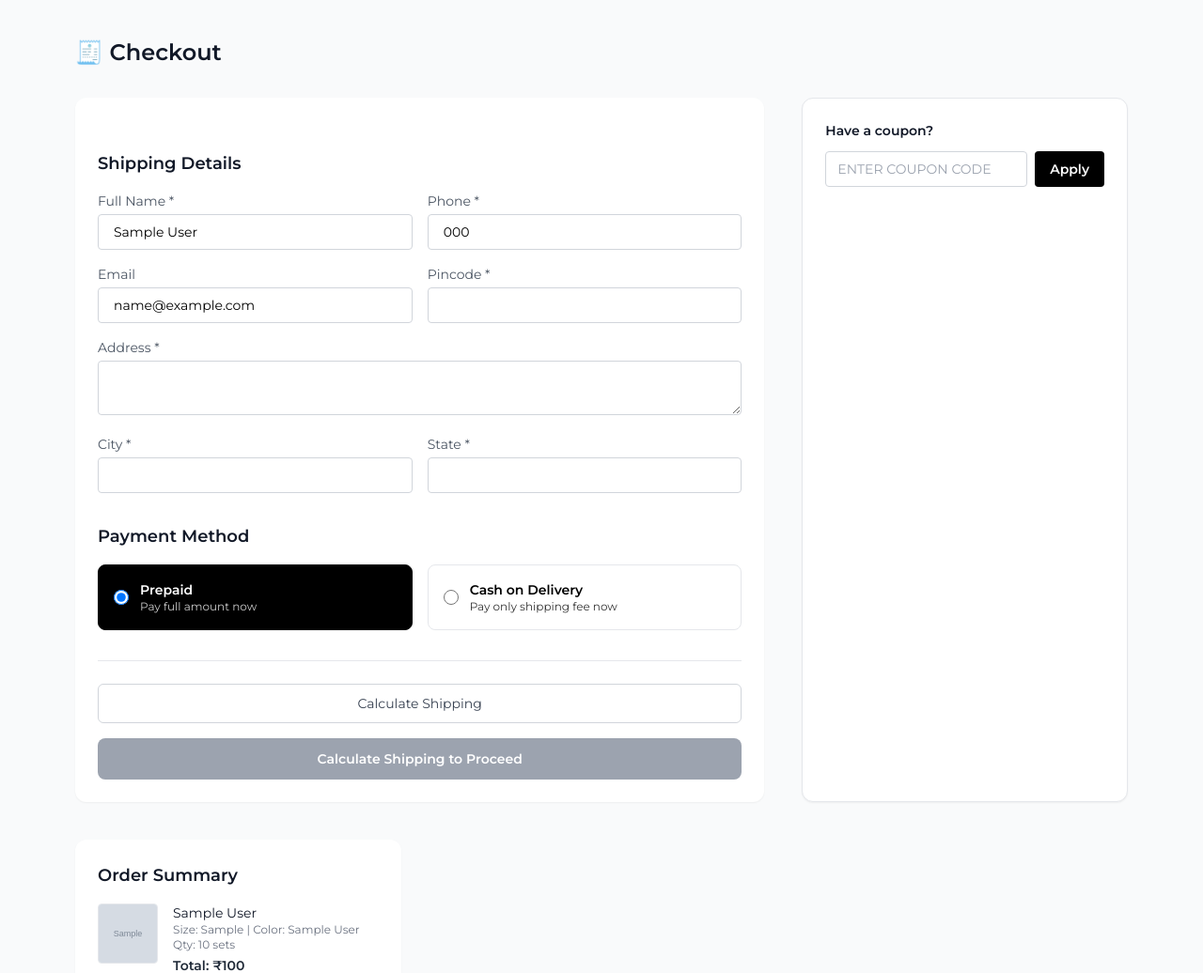
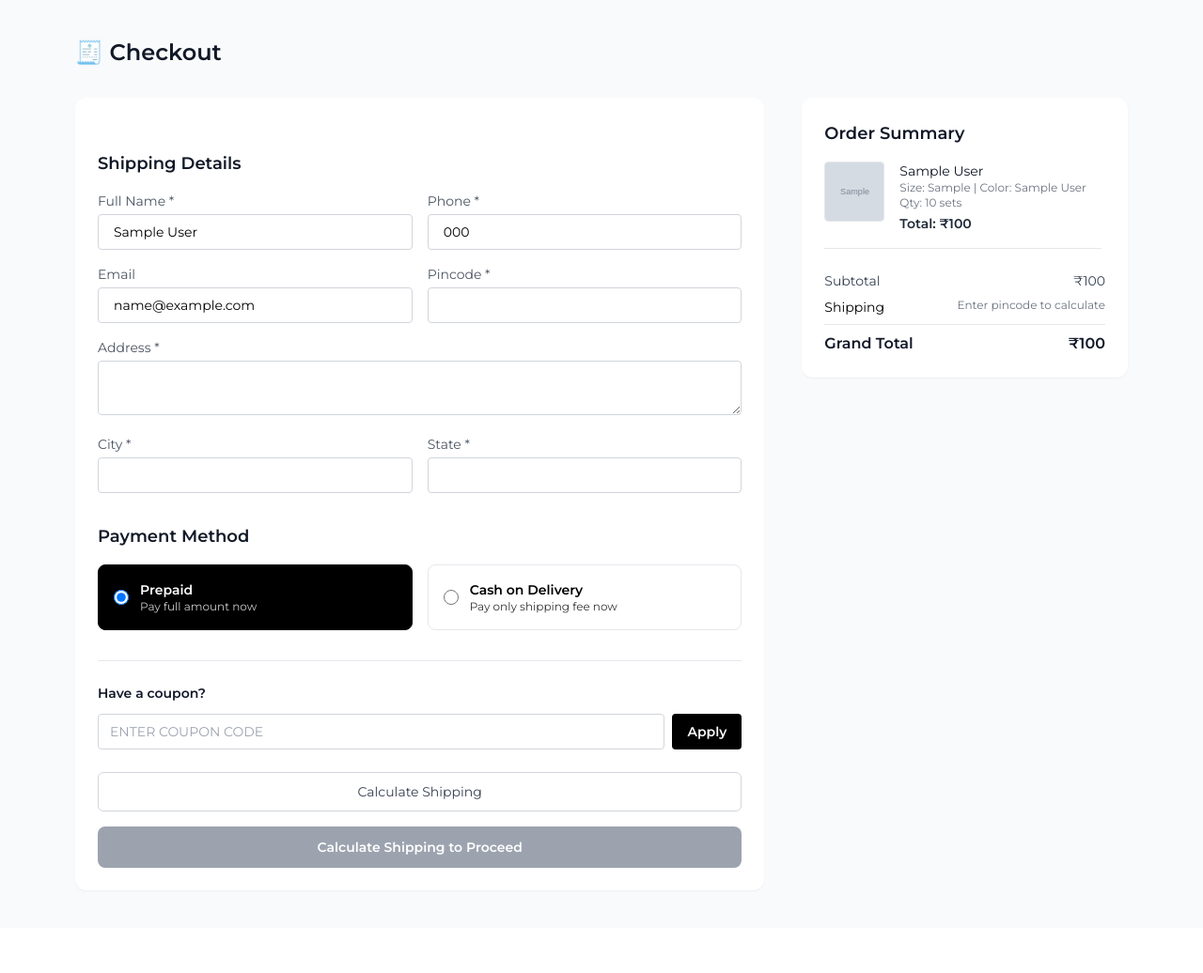
Before and after one commit to waseans/clauch-Clothing, a Django app: page /order/checkout/ in a window 1280 px wide. Shown: the part 85-1121 px from the top of the page at 94% size. Run offline with Django 5.2, Linux system fonts and the light colour scheme; a user stored in the database is signed in; tables that the repository leaves empty hold one stand-in row (values such as "Sample post"); grey boxes marked "Sample" are stand-in pictures; some libraries are stand-ins or nearby versions.

Commit message:
Fix checkout layout: Move coupon input before calculate shipping

```diff
--- a/clothingstore/user/templates/order/checkout.html
+++ b/clothingstore/user/templates/order/checkout.html
@@ -77,17 +77,6 @@
         </div>
       </div>
     </div>
-
-    <!-- Coupon Section -->
-    <div class="lg:col-span-1 bg-white p-6 rounded-xl border order-2 lg:order-3 mt-6 lg:mt-0 shadow-sm">
-        <h3 class="text-sm font-semibold mb-3 text-gray-900">Have a coupon?</h3>
-        <div class="flex gap-2 mb-2">
-            <input type="text" id="coupon-input" placeholder="Enter coupon code" value="{{ coupon_code|default:'' }}" class="flex-1 px-3 py-2 text-sm border border-gray-300 rounded focus:outline-none focus:ring-1 focus:ring-black uppercase">
-            <button type="button" id="apply-coupon-btn" class="px-4 py-2 bg-black text-white text-sm font-semibold rounded hover:bg-gray-800 transition disabled:opacity-50">Apply</button>
-        </div>
-        <button type="button" id="remove-coupon-btn" class="{% if not coupon_code %}hidden{% endif %} text-xs text-red-600 hover:underline">Remove Coupon</button>
-    </div>
-
     <form method="POST" class="lg:col-span-2 bg-white p-6 rounded-xl shadow-sm space-y-8 order-last lg:order-1" id="checkout-form">
       {% csrf_token %}
       <input type="hidden" name="razorpay_payment_id" id="razorpay_payment_id">
@@ -155,6 +144,17 @@
       </div>
 
       <div class="border-t pt-6 space-y-4">
+
+        <!-- Coupon Section inside form -->
+        <div>
+          <h3 class="text-sm font-semibold mb-3 text-gray-900">Have a coupon?</h3>
+          <div class="flex gap-2 mb-2">
+              <input type="text" id="coupon-input" placeholder="Enter coupon code" value="{{ coupon_code|default:'' }}" class="flex-1 px-3 py-2 text-sm border border-gray-300 rounded focus:outline-none focus:ring-2 focus:ring-black uppercase">
+              <button type="button" id="apply-coupon-btn" class="px-4 py-2 bg-black text-white text-sm font-semibold rounded hover:bg-gray-800 transition disabled:opacity-50">Apply</button>
+          </div>
+          <button type="button" id="remove-coupon-btn" class="{% if not coupon_code %}hidden{% endif %} text-xs text-red-600 hover:underline">Remove Coupon</button>
+        </div>
+
         <button type="button" id="calculate-shipping-btn" class="w-full py-2.5 px-4 border border-gray-300 rounded-md text-sm font-medium text-gray-700 hover:bg-gray-50 focus:outline-none focus:ring-2 focus:ring-black">
           Calculate Shipping
         </button>
```
